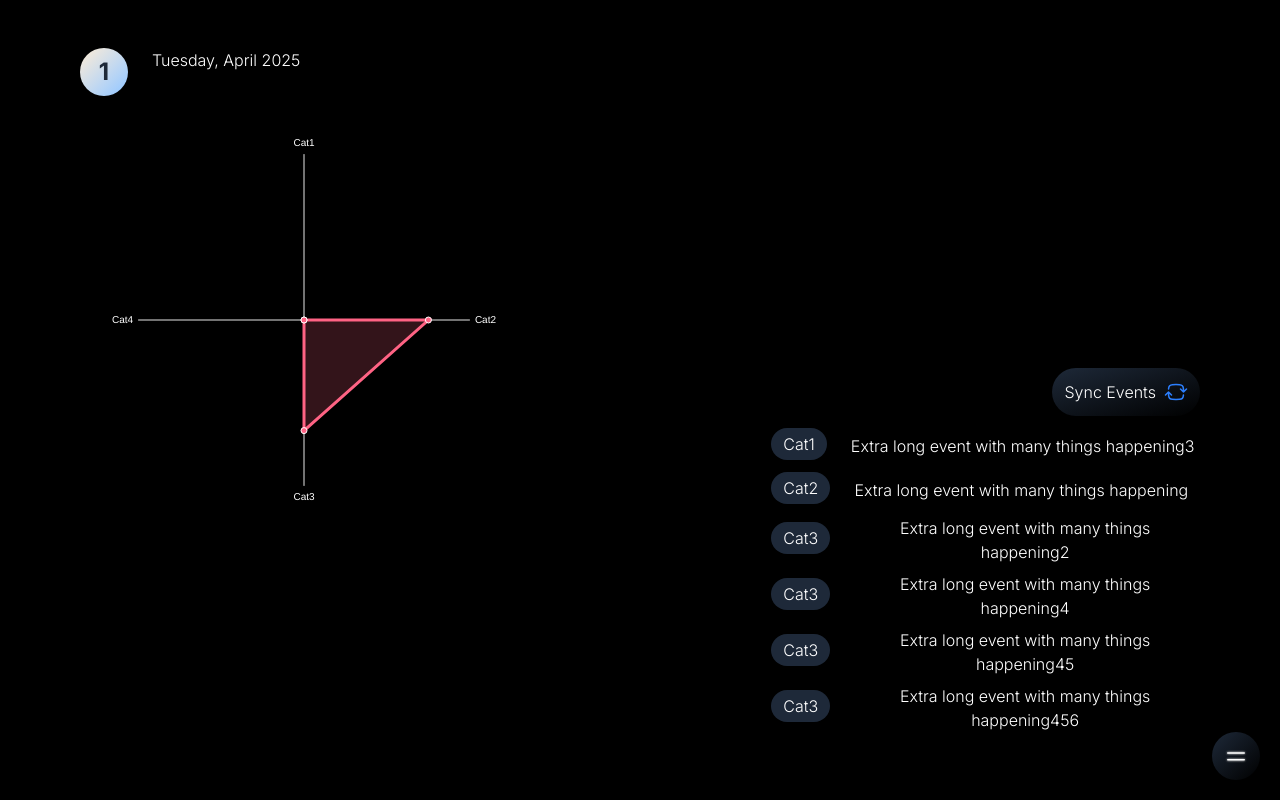
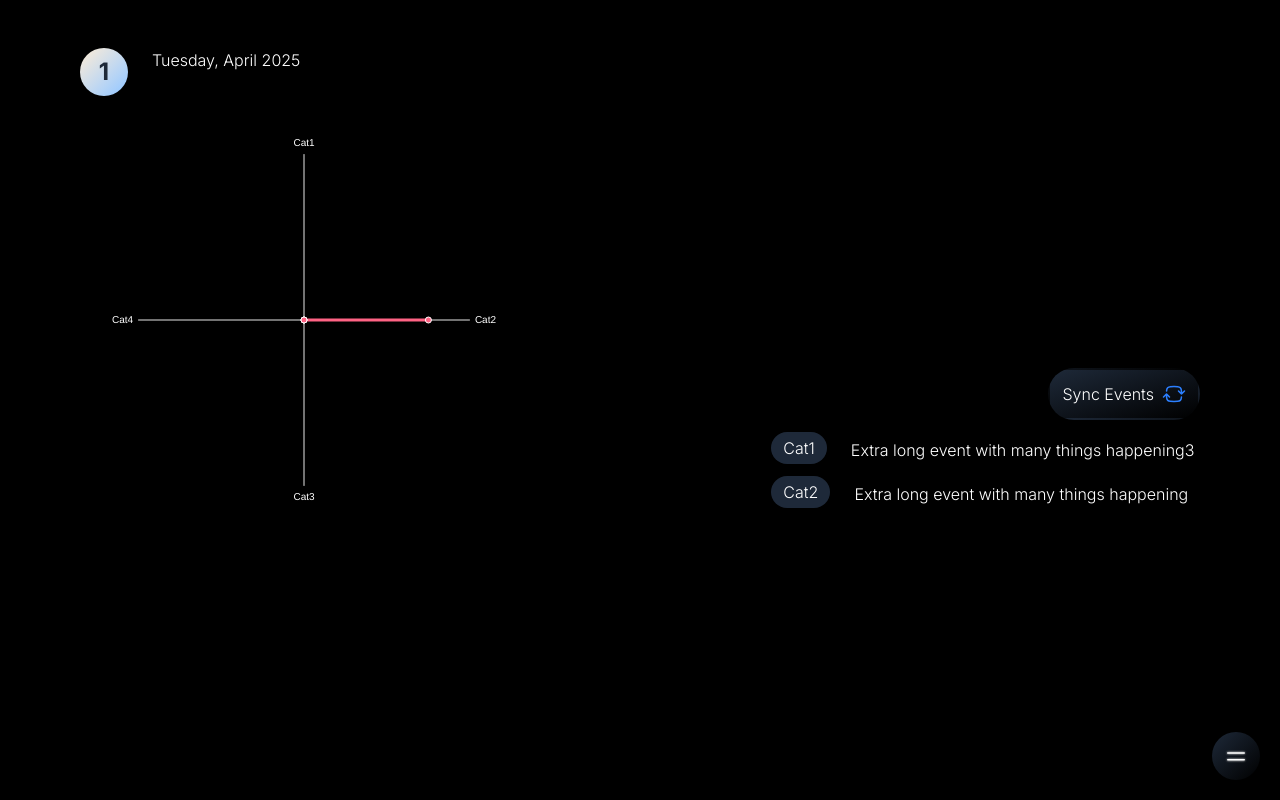
Before and after one commit to isabelfaulds/yearly-progress-bars, a React (Vite) app in the folder frontend-web/: page /day-view in a window 1280 px wide. Built offline with nearby package versions, Linux system fonts and the light colour scheme; no server answers.

Commit message:
refactor(graph) graph into separate component

```diff
--- /dev/null
+++ b/frontend-web/src/components/RadarChart.jsx
@@ -0,0 +1,106 @@
+import { useRef, useEffect } from "react";
+import Chart from "chart.js/auto";
+
+function calculateCategoryPercentages(graphEvents, eventCategories) {
+  const categoryTotals = {};
+  const categoryPercentages = [];
+
+  eventCategories.forEach((category) => {
+    categoryTotals[category.Category] = 0;
+  });
+
+  graphEvents.forEach((event) => {
+    if (categoryTotals.hasOwnProperty(event.Category)) {
+      categoryTotals[event.Category] += event.Time;
+    }
+  });
+
+  eventCategories.forEach((category) => {
+    const totalTime = categoryTotals[category.Category] || 0;
+    const categoryTimeLimit = category.Time;
+    const percentage = Math.min((totalTime / categoryTimeLimit) * 100, 100);
+    categoryPercentages[category.Category] = percentage;
+  });
+
+  return categoryPercentages;
+}
+
+const RadarChart = ({ events, categories }) => {
+  const chartRef = useRef(null);
+  const chartInstance = useRef(null);
+
+  useEffect(() => {
+    const todayResult = calculateCategoryPercentages(events, categories);
+    const categoryKeys = Object.keys(todayResult);
+    const categoryValues = Object.values(todayResult);
+
+    if (chartInstance.current) {
+      chartInstance.current.destroy();
+    }
+
+    const ctx = chartRef.current.getContext("2d");
+
+    chartInstance.current = new Chart(ctx, {
+      type: "radar",
+      data: {
+        labels: categoryKeys,
+        datasets: [
+          {
+            label: "",
+            data: categoryValues,
+            backgroundColor: "rgba(255, 99, 132, 0.2)",
+            borderColor: "rgb(255, 99, 132)",
+            pointBackgroundColor: "rgb(255, 99, 132)",
+            pointBorderColor: "#fff",
+            pointHoverBackgroundColor: "#fff",
+            pointHoverBorderColor: "rgb(255, 99, 132)",
+            fill: true,
+          },
+        ],
+      },
+      options: {
+        plugins: {
+          legend: { display: false },
+        },
+        scales: {
+          r: {
+            angleLines: {
+              display: true,
+              color: "rgba(255, 255, 255, 0.9)",
+            },
+            suggestedMin: 0,
+            suggestedMax: 100,
+            ticks: {
+              display: false,
+              stepSize: 1,
+              color: "#FFFFFF",
+              backdropColor: "transparent",
+              showLabelBackdrop: false,
+            },
+            pointLabels: {
+              fontSize: 16,
+              color: "#FFFFFF",
+              backdropColor: "transparent",
+              font: { backgroundColor: "transparent" },
+            },
+          },
+        },
+        responsive: true,
+        maintainAspectRatio: false,
+      },
+    });
+
+    return () => {
+      chartInstance.current?.destroy();
+    };
+  }, [events, categories]);
+
+  return (
+    <canvas
+      ref={chartRef}
+      className="w-full h-80 sm:w-3/4 sm:h-96 md:w-2/3 md:h-96 lg:w-1/2 lg:h-96"
+    />
+  );
+};
+
+export default RadarChart;
--- a/frontend-web/src/routes/Day.jsx
+++ b/frontend-web/src/routes/Day.jsx
@@ -1,34 +1,8 @@
 import { useState, useRef, useEffect } from "react";
-import Chart from "chart.js/auto";
 import { ArrowPathRoundedSquareIcon } from "@heroicons/react/24/outline";
 import NavButton from "../components/NavButton.jsx";
 import { DateTime } from "luxon";
-
-function calculateCategoryPercentages(todayEvents, todayCategories) {
-  const categoryTotals = {};
-  const categoryPercentages = [];
-
-  todayCategories.forEach((category) => {
-    categoryTotals[category.Category] = 0;
-  });
-
-  // sum
-  todayEvents.forEach((event) => {
-    if (categoryTotals.hasOwnProperty(event.Category)) {
-      categoryTotals[event.Category] += event.Time;
-    }
-  });
-
-  // percentage
-  todayCategories.forEach((category) => {
-    const totalTime = categoryTotals[category.Category] || 0;
-    const categoryTimeLimit = category.Time;
-    const percentage = Math.min((totalTime / categoryTimeLimit) * 100, 100);
-    categoryPercentages[category.Category] = percentage;
-  });
-
-  return categoryPercentages;
-}
+import RadarChart from "../components/RadarChart.jsx";
 
 function todayFormatted() {
   const today = DateTime.now();
@@ -36,8 +10,6 @@ function todayFormatted() {
 }
 
 const Day = () => {
-  const chartRef = useRef(null);
-  const chartInstance = useRef(null);
   // TODO: remove dummy data
   const [calendarEvents, setCalendarEvents] = useState([
     {
@@ -50,27 +22,13 @@ const Day = () => {
       Event: "Extra long event with many things happening",
       Time: 15,
     },
-    {
-      Category: "Cat3",
-      Event: "Extra long event with many things happening2",
-      Time: 10,
-    },
-    {
-      Category: "Cat3",
-      Event: "Extra long event with many things happening4",
-      Time: 10,
-    },
-    {
-      Category: "Cat3",
-      Event: "Extra long event with many things happening45",
-      Time: 10,
-    },
-    {
-      Category: "Cat3",
-      Event: "Extra long event with many things happening456",
-      Time: 10,
-    },
   ]);
+  const todayCategories = [
+    { Category: "Cat1", Time: 60 },
+    { Category: "Cat2", Time: 20 },
+    { Category: "Cat3", Time: 60 },
+    { Category: "Cat4", Time: 20 },
+  ];
 
   const [editingIndex, setEditingIndex] = useState(null);
   const [editedText, setEditedText] = useState("");
@@ -103,7 +61,6 @@ const Day = () => {
     });
     setCalendarEvents(updatedEvents);
     setEditingIndex(null);
-    renderChart(updatedEvents);
   };
 
   const handleKeyDown = (e, index) => {
@@ -128,100 +85,17 @@ const Day = () => {
           credentials: "include",
         }
       );
-
+      console.log(eventResponse);
       if (eventResponse.status === 200) {
         const responseData = await eventResponse.json();
+        console.log(responseData);
       }
     } catch (error) {
       console.error("Sync failed:", error);
     }
   };
 
-  // chart
-  const renderChart = (events) => {
-    // TODO: remove dummy data
-
-    let todayCategories = [
-      { Category: "Cat1", Time: 60 },
-      { Category: "Cat2", Time: 20 },
-      { Category: "Cat3", Time: 60 },
-      { Category: "Cat4", Time: 20 },
-    ];
-    let todayResult = calculateCategoryPercentages(events, todayCategories);
-    let categoryKeys = Object.keys(todayResult);
-    let categoryValues = Object.values(todayResult);
-
-    if (chartInstance.current) {
-      chartInstance.current.destroy();
-    }
-    const ctx = chartRef.current.getContext("2d");
-
-    chartInstance.current = new Chart(ctx, {
-      type: "radar",
-      data: {
-        labels: categoryKeys,
-        datasets: [
-          {
-            label: "",
-            data: categoryValues,
-            backgroundColor: "rgba(255, 99, 132, 0.2)",
-            borderColor: "rgb(255, 99, 132)",
-            pointBackgroundColor: "rgb(255, 99, 132)",
-            pointBorderColor: "#fff",
-            pointHoverBackgroundColor: "#fff",
-            pointHoverBorderColor: "rgb(255, 99, 132)",
-            fill: true,
-          },
-        ],
-      },
-      options: {
-        plugins: {
-          legend: {
-            display: false,
-          },
-        },
-        scales: {
-          r: {
-            // radar chart scales under 'r'
-            angleLines: {
-              display: true,
-              color: "rgba(255, 255, 255, 0.9)",
-            },
-            suggestedMin: 0,
-            suggestedMax: 100,
-            ticks: {
-              display: false,
-              stepSize: 1,
-              color: "#FFFFFF",
-              backdropColor: "transparent",
-              showLabelBackdrop: false,
-            },
-            pointLabels: {
-              fontSize: 16,
-              color: "#FFFFFF",
-              backdropColor: "transparent",
-              font: {
-                backgroundColor: "transparent",
-              },
-            },
-          },
-        },
-        responsive: true,
-        maintainAspectRatio: false,
-      },
-    });
-  };
-
-  useEffect(() => {
-    renderChart(calendarEvents);
-
-    return () => {
-      if (chartInstance.current) {
-        chartInstance.current.destroy();
-      }
-    };
-  }, [calendarEvents]);
-
+  /* current date */
   const currentDate = new Date();
   const day = currentDate.getDate();
   const month = currentDate.toLocaleDateString("en-US", { month: "long" });
@@ -257,10 +131,7 @@ const Day = () => {
           </div>
         </div>
         <div className="p-8 rounded-lg shadow-lg">
-          <canvas
-            ref={chartRef}
-            className="w-full h-80 sm:w-3/4 sm:h-96 md:w-2/3 md:h-96 lg:w-1/2 lg:h-96"
-          />
+          <RadarChart events={calendarEvents} categories={todayCategories} />
         </div>
       </div>
       {/* Second column: button and events */}
@@ -269,7 +140,7 @@ const Day = () => {
         <div className="flex justify-end items-end">
           <button
             onClick={handleSync}
-            className="bg-gradient-to-tl from-black-300 to-gray-800 p-3 rounded-full shadow-lg focus:outline-none hover:border-2 flex items-center"
+            className="bg-gradient-to-tl from-black-300 to-gray-800 p-3 rounded-full shadow-lg focus:outline-none border-2 border-transparent hover:border-gray-800 hover:bg-gray-700 transition-colors flex items-center"
           >
             Sync Events
             <ArrowPathRoundedSquareIcon className="h-6 w-6 text-blue-500 ml-2" />
```
